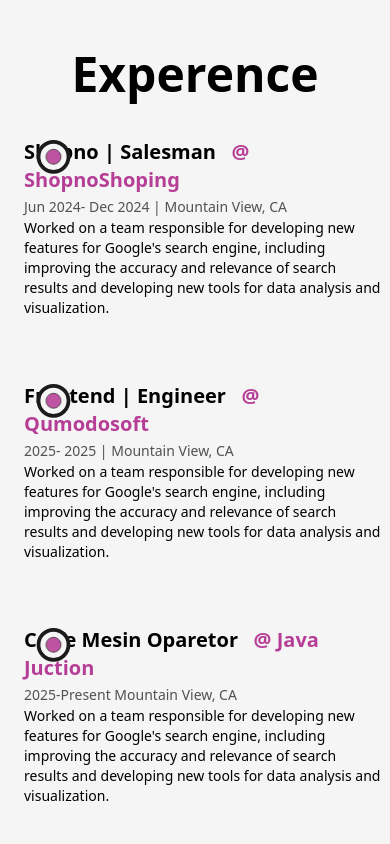
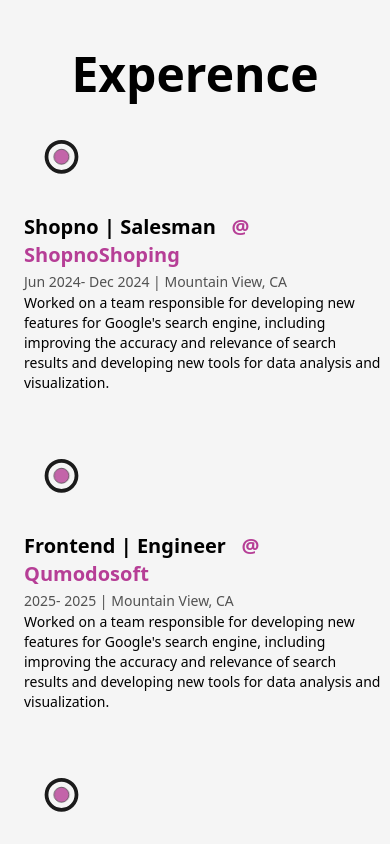
Before and after one commit to nahidulhasan4/My-Profolio, a Next.js app: page /about in a window 390 px wide. Shown: the part 2060-2904 px from the top of the page. Built offline with nearby package versions, Linux system fonts and the light colour scheme.

Commit message:
here fixing that issust

```diff
--- a/src/component/LiIcon.js
+++ b/src/component/LiIcon.js
@@ -10,7 +10,7 @@
         }
       )
   return (
-    <figure className='absolute left-0 dark:stroke-primary stroke-dark'>
+    <figure className='sm:absolute left-0 dark:stroke-primary stroke-dark'>
         <svg className='-rotate-90' width="75" height="75" viewBox='0 0 100 100'>
             <circle cx="75" cy="50" r="20" className='stroke-primary stroke-1 fill-none'/>
             <motion.circle  cx="75" cy="50" r="20" className=' stroke-[5px] fill-light'
```
